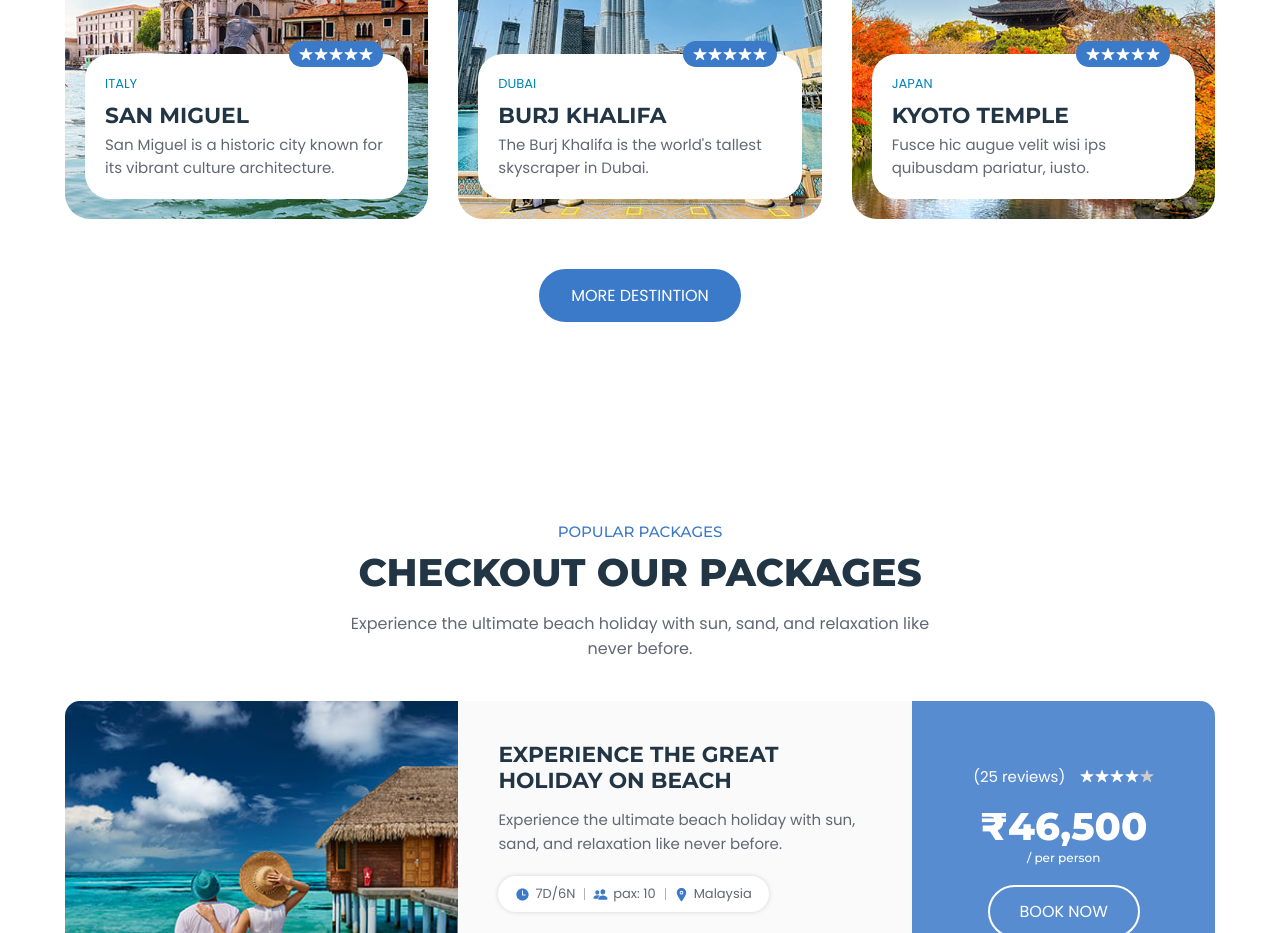
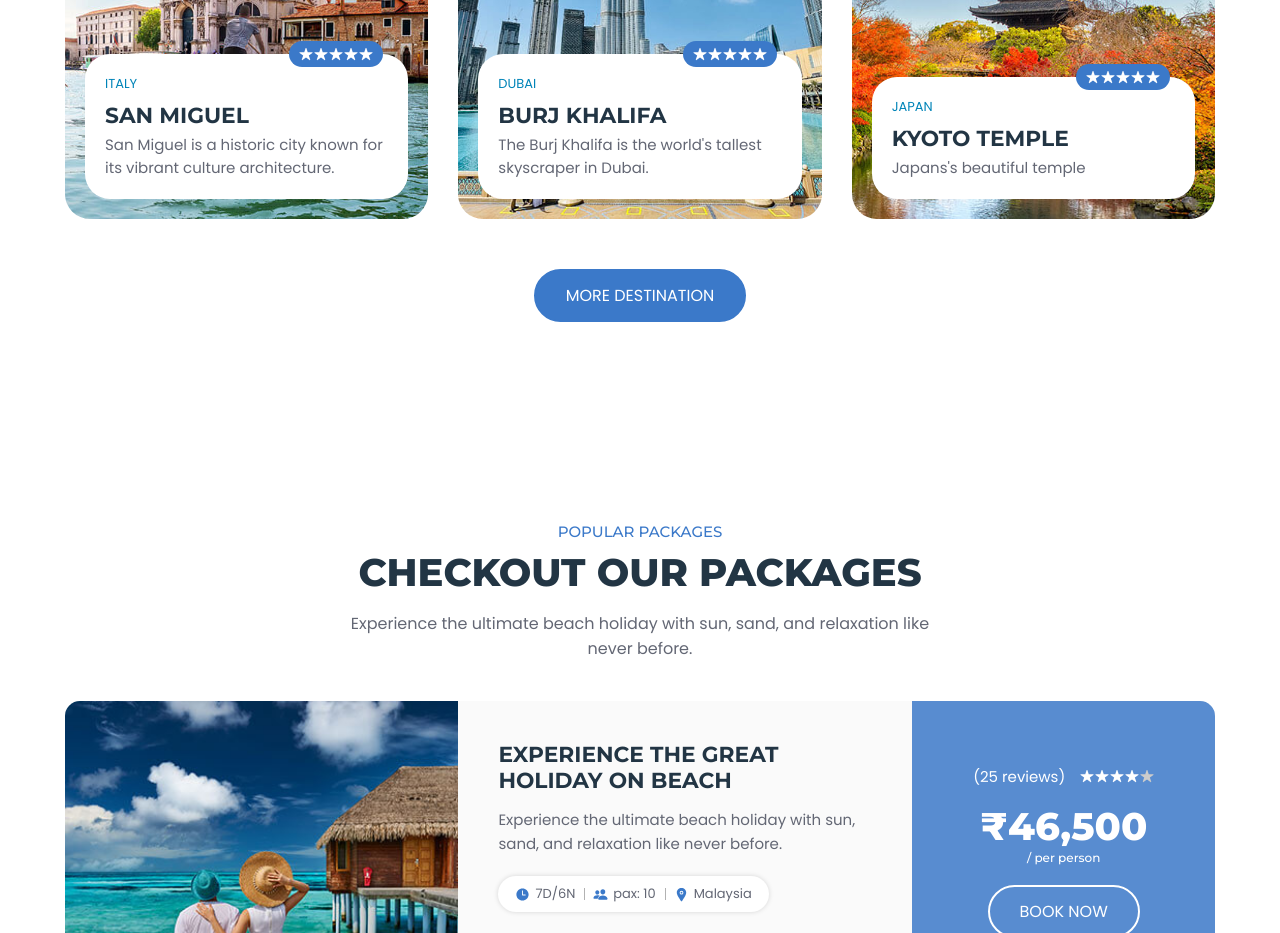
Before and after one commit to hind0025/backendjournio, a website: page Backend-JOURNIO/Public/Journio/index.html in a window 1280 px wide. Shown: the part 1580-2513 px from the top of the page. Drawn offline with nearby package versions, Linux system fonts and the light colour scheme.

Commit message:
fixing spelling errors

```diff
--- a/Backend-JOURNIO/Public/Journio/index.html
+++ b/Backend-JOURNIO/Public/Journio/index.html
@@ -351,7 +351,7 @@
 									</h3>
 
 									<p class="card-text">
-										Fusce hic augue velit wisi ips quibusdam pariatur, iusto.
+										Japans's beautiful temple
 									</p>
 
 								</div>
@@ -361,7 +361,7 @@
 
 					</ul>
 
-					<button class="btn btn-primary">More destintion</button>
+					<button class="btn btn-primary">More destination</button>
 
 				</div>
 			</section>
```
